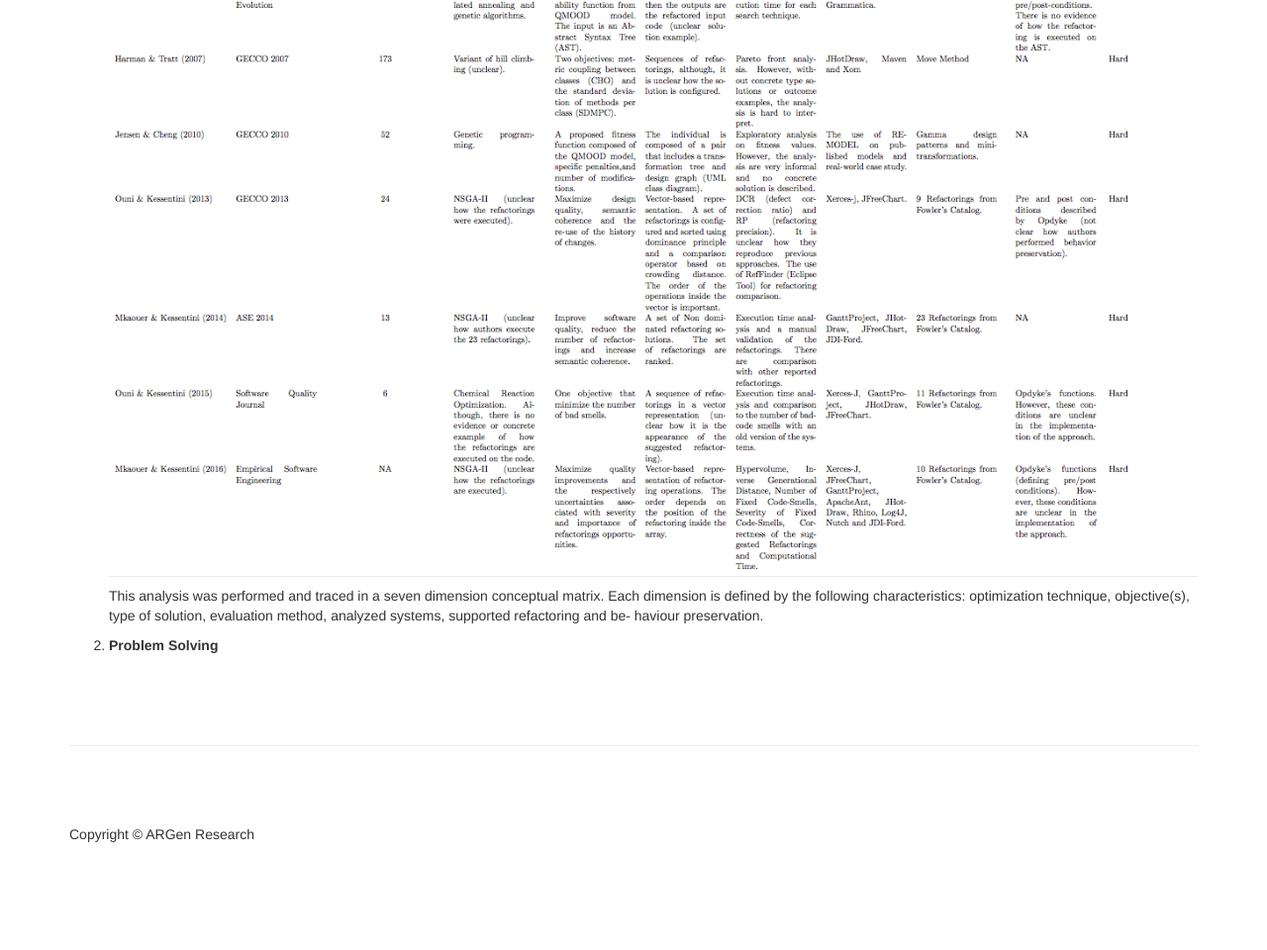
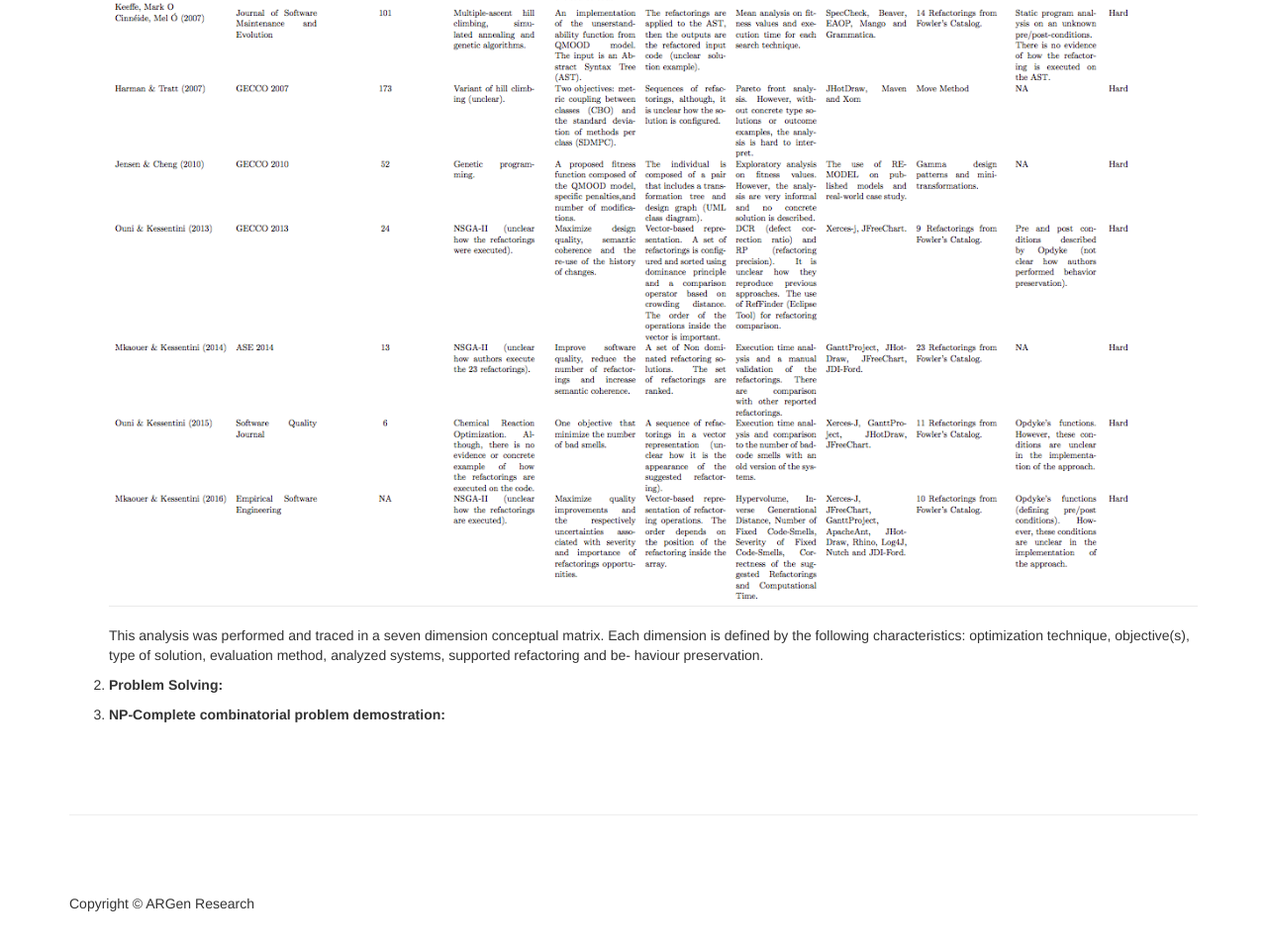
Before and after one commit to argeneration/argeneration.github.io, a plain HTML site: page index.html in a window 1280 px wide. Shown: the part 1483-2443 px from the top of the page at 99% size. Before the commit the page ends 2397 px from the top, so only its background shows below. Drawn offline with Linux system fonts and the light colour scheme.

```diff
--- a/index.html
+++ b/index.html
@@ -63,15 +63,20 @@
                  <li>
                <p>
                  <strong>Table 1 </strong>Comparison of Combinatorial Techniques Related to The Refactoring Problem
+              </p>
+              <br>
                  <a href="./assets/pdfs/longtable.pdf"><img id="long-table" src="./assets/images/longtable.png" /></a>
-               </p>
+               <br>
                <p>
                  This analysis was performed and traced in a seven dimension conceptual matrix. Each dimension is defined by the following characteristics: optimization technique, objective(s), type of solution, evaluation method, analyzed systems, supported refactoring and be- haviour preservation.
                </p>
 
                <li>
-               <p><strong>Problem Solving</strong></p>
+               <p><strong>Problem Solving:</strong></p>
               </li>
+              <li>
+              <p><strong>NP-Complete combinatorial problem demostration:</strong></p>
+             </li>
              </ol>
              </div> </section>
              <hr>
```
Also changed, not shown: 2 other files.
